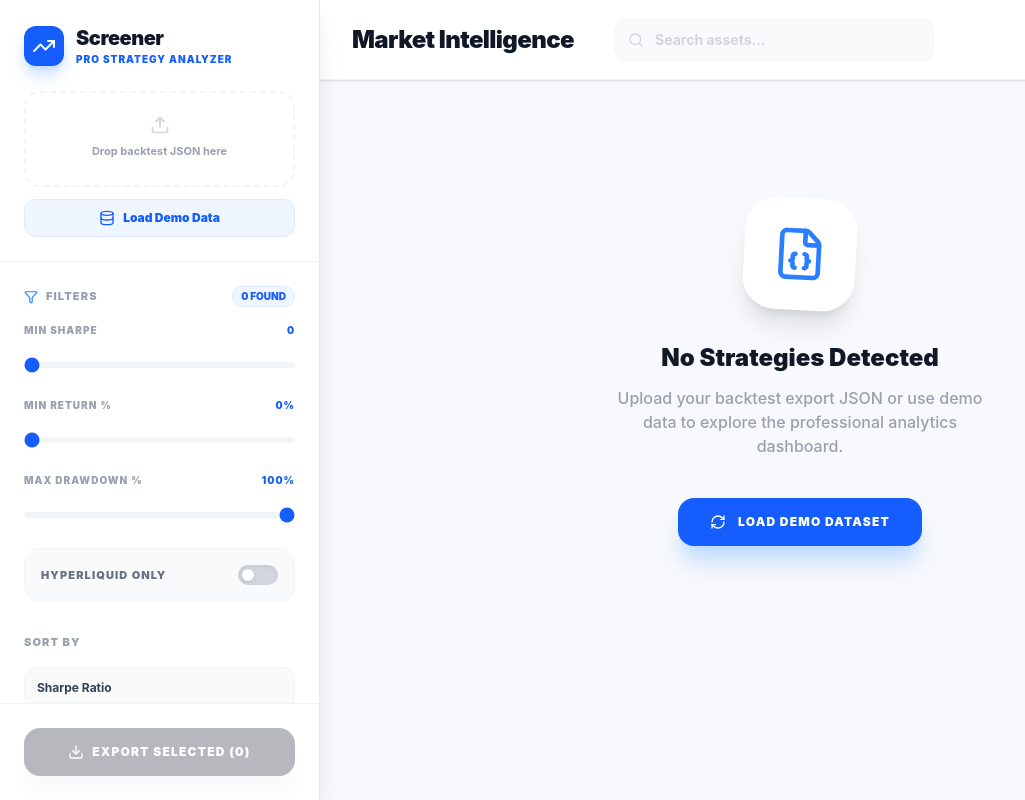
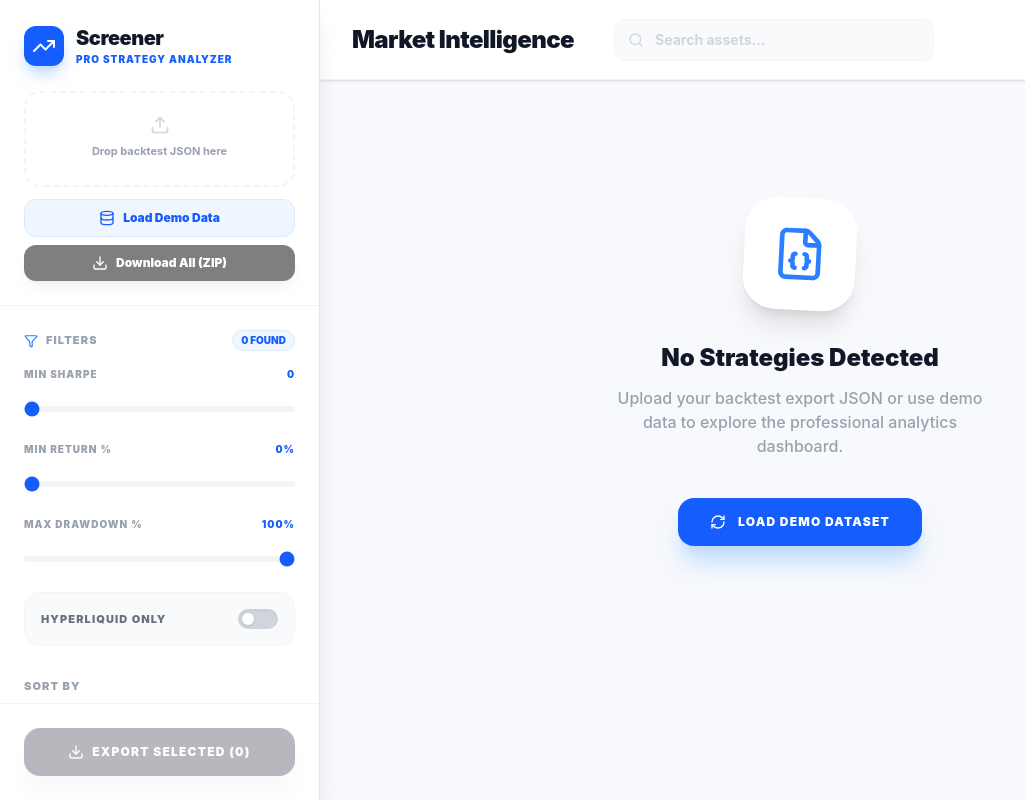
Before and after one commit to sniperoxygene-lab/crypto-strategie-analyser, a React (Vite) app: page / in a window 1280 px wide. Shown: the whole page, without its empty margins (0-1025 px from the left). Built offline with nearby package versions, Linux system fonts and the light colour scheme; what react-plotly.js would draw is missing.

Commit message:
feat: bulk download all strategies as ZIP

```diff
--- a/package.json
+++ b/package.json
@@ -19,6 +19,7 @@
     "dom-to-image-more": "^3.7.2",
     "html-to-image": "^1.11.13",
     "html2canvas": "^1.4.1",
+    "jszip": "^3.10.1",
     "lucide-react": "^1.7.0",
     "plotly.js-basic-dist": "^3.5.0",
     "plotly.js-dist-min": "^3.5.0",
--- a/src/App.tsx
+++ b/src/App.tsx
@@ -25,6 +25,7 @@ import {
   Download as DownloadIcon
 } from 'lucide-react';
 import * as htmlToImage from 'html-to-image';
+import JSZip from 'jszip';
 import { ExportSummary } from './components/ExportSummary';
 import {
   cn,
@@ -149,6 +150,9 @@ export default function App() {
   const [tableSortDir, setTableSortDir] = useState<'desc' | 'asc' | null>('desc');
   const [showExportMenu, setShowExportMenu] = useState(false);
   const [isExporting, setIsExporting] = useState(false);
+  const [isZipping, setIsZipping] = useState(false);
+  const [zipProgress, setZipProgress] = useState(0);
+  const [zippingPair, setZippingPair] = useState<string | null>(null);
   const chartContainerRef = useRef<HTMLDivElement>(null);
   const containerRef = useRef<HTMLDivElement>(null);
   const lastScrollPosition = useRef<number>(0);
@@ -198,6 +202,50 @@ export default function App() {
       alert('Export failed.');
     } finally {
       setIsExporting(false);
+    }
+  };
+
+  const handleExportAll = async () => {
+    const pairs = Object.keys(data);
+    if (pairs.length === 0) return;
+
+    setIsZipping(true);
+    setZipProgress(0);
+    const zip = new JSZip();
+
+    try {
+      for (let i = 0; i < pairs.length; i++) {
+        const pair = pairs[i];
+        setZippingPair(pair);
+        setZipProgress(Math.floor((i / pairs.length) * 100));
+
+        // Wait for rendering and charts to stabilize
+        await new Promise(r => setTimeout(r, 800));
+
+        const element = document.getElementById('export-container');
+        if (element) {
+          const blob = await htmlToImage.toBlob(element, {
+            backgroundColor: '#ffffff',
+            width: 1000,
+            pixelRatio: 1.5 // Lower pixel ratio for ZIP to save memory/speed
+          });
+          if (blob) {
+            zip.file(`${pair.replace(/\//g, '-')}.png`, blob);
+          }
+        }
+      }
+
+      setZipProgress(100);
+      const content = await zip.generateAsync({ type: "blob" });
+      const link = document.createElement('a');
+      link.href = URL.createObjectURL(content);
+      link.download = `strategies_audit_${new Date().toISOString().split('T')[0]}.zip`;
+      link.click();
+    } catch (err) {
+      alert('Error during bulk export.');
+    } finally {
+      setIsZipping(false);
+      setZippingPair(null);
     }
   };
 
@@ -408,6 +456,15 @@ export default function App() {
             className="w-full mt-3 py-2.5 text-xs font-black text-blue-600 bg-blue-50 hover:bg-blue-100 rounded-xl flex items-center justify-center gap-2 transition-colors border border-blue-100"
           >
             <Database className="w-4 h-4" /> Load Demo Data
+          </button>
+
+          <button
+            onClick={handleExportAll}
+            disabled={isZipping || Object.keys(data).length === 0}
+            className="w-full mt-2 py-2.5 text-xs font-black text-white bg-black hover:bg-gray-800 rounded-xl flex items-center justify-center gap-2 transition-all active:scale-95 disabled:opacity-50 disabled:cursor-not-allowed shadow-lg shadow-black/10"
+          >
+            <DownloadIcon className="w-4 h-4" />
+            {isZipping ? 'Zipping...' : 'Download All (ZIP)'}
           </button>
         </div>
 
@@ -1231,16 +1288,48 @@ export default function App() {
         onCancel={() => setIsDeleting(null)}
       />
 
+      {/* Zip Progress Modal */}
+      {isZipping && (
+        <div className="fixed inset-0 bg-black/80 backdrop-blur-sm z-[200] flex items-center justify-center p-6">
+          <div className="bg-white rounded-3xl p-8 max-w-md w-full shadow-2xl scale-in italic-font">
+            <div className="flex flex-col items-center text-center space-y-6">
+              <div className="w-20 h-20 bg-blue-100 rounded-full flex items-center justify-center">
+                <DownloadIcon className="w-10 h-10 text-blue-600 animate-bounce" />
+              </div>
+              <div>
+                <h3 className="text-2xl font-black text-gray-900 mb-2">Preparing ZIP Archive</h3>
+                <p className="text-gray-500 font-medium">Capturing: <span className="text-blue-600 font-bold">{zippingPair}</span></p>
+              </div>
+
+              <div className="w-full bg-gray-100 h-4 rounded-full overflow-hidden">
+                <div
+                  className="bg-blue-600 h-full transition-all duration-500 ease-out"
+                  style={{ width: `${zipProgress}%` }}
+                />
+              </div>
+
+              <div className="text-sm font-black text-gray-400 uppercase tracking-widest">
+                {zipProgress}% Complete
+              </div>
+
+              <div className="text-xs text-gray-400 leading-relaxed max-w-[280px]">
+                Please stay on this tab while we generate high-quality audit cards for every strategy.
+              </div>
+            </div>
+          </div>
+        </div>
+      )}
+
       {/* Off-screen Export Container */}
-      {view === 'detail' && selectedPair && data[selectedPair] && (
+      {(view === 'detail' || isZipping) && (selectedPair || zippingPair) && data[zippingPair || selectedPair!] && (
         <div style={{ position: 'fixed', left: 0, top: 0, height: '2200px', width: '1000px', overflow: 'hidden', zIndex: -100, pointerEvents: 'none' }}>
           <ExportSummary
-            pair={selectedPair}
-            metrics={data[selectedPair].metrics}
-            filteredMetrics={filteredMetrics}
-            walletHistory={data[selectedPair].wallet_history}
-            exclusionDate={exclusionZones[selectedPair] || null}
-            yearlyPnlData={data[selectedPair].precomputed.yearlyPnlData}
+            pair={zippingPair || selectedPair!}
+            metrics={data[zippingPair || selectedPair!].metrics}
+            filteredMetrics={zippingPair ? null : filteredMetrics}
+            walletHistory={data[zippingPair || selectedPair!].wallet_history}
+            exclusionDate={zippingPair ? null : (exclusionZones[selectedPair!] || null)}
+            yearlyPnlData={data[zippingPair || selectedPair!].precomputed.yearlyPnlData}
           />
         </div>
       )}
```
Also changed, not shown: 1 other file (tests, documents, lock files or other folders).
